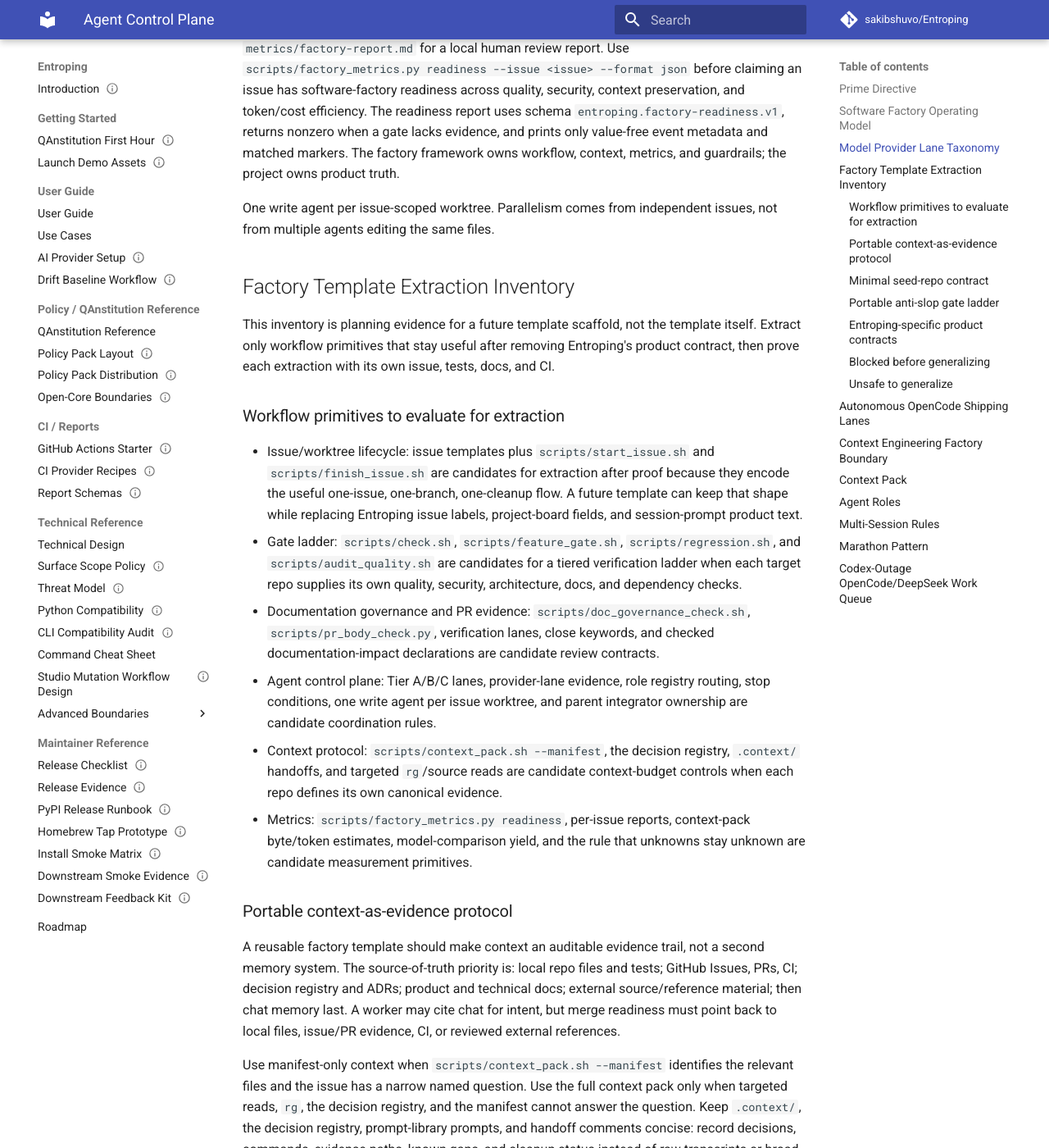
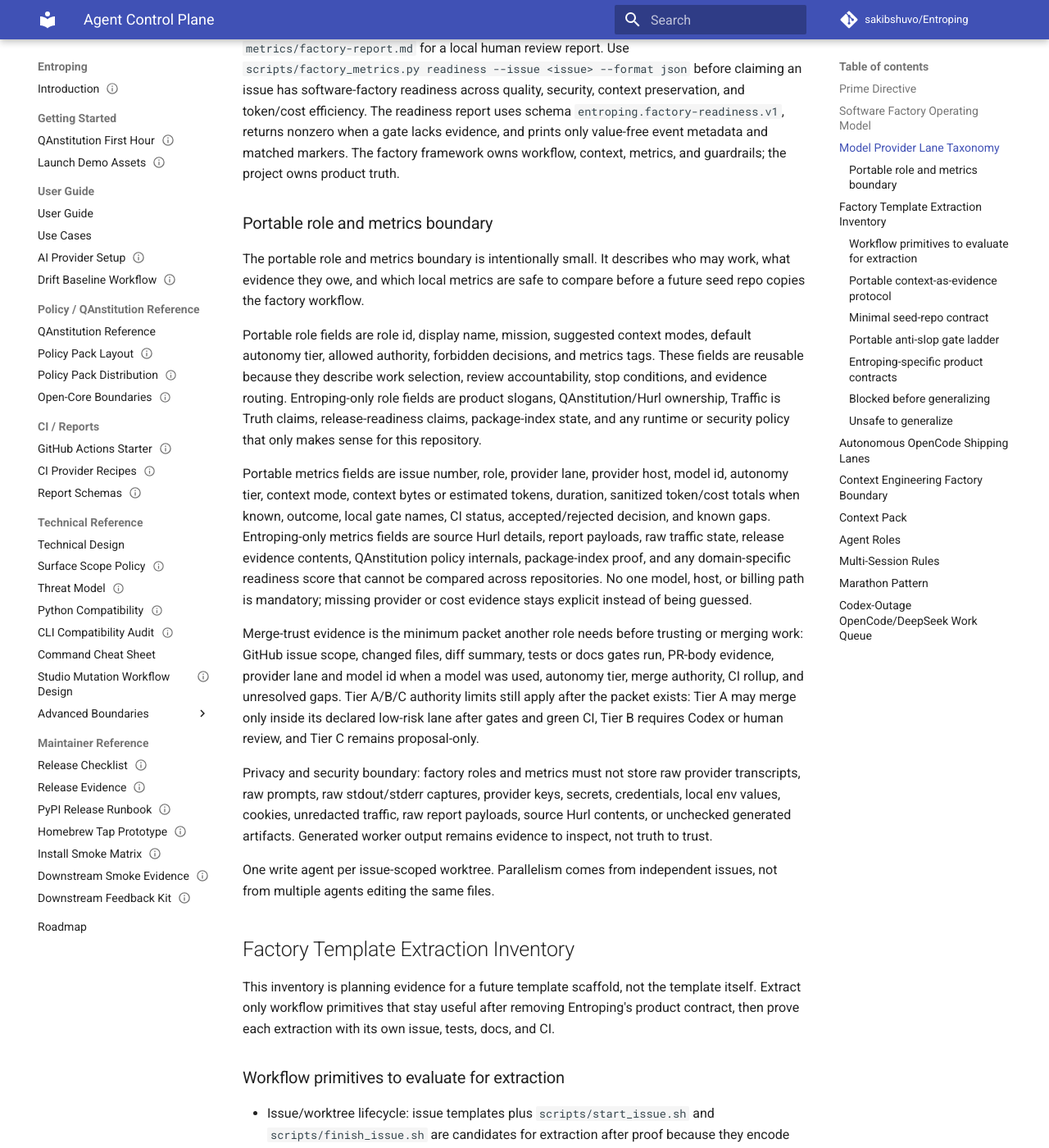
Before and after one commit to sakibshuvo/Entroping, an MkDocs documentation site: the page built from docs/meta/AGENT_CONTROL_PLANE.md, in a window 1280 px wide and 1400 px high, scrolled down 5381 px. Shown: the whole window at 82% size. Built offline with MkDocs 1.6.1 and Material for MkDocs 9.7.7, drawn with Linux system fonts in a browser that asks for light colours; comment, search, counter and statistics services are not loaded.

Commit message:
docs(factory): define portable role metrics boundary (#1502)

```diff
--- a/docs/meta/AGENT_CONTROL_PLANE.md
+++ b/docs/meta/AGENT_CONTROL_PLANE.md
@@ -244,6 +244,44 @@
 evidence, and prints only value-free event metadata and matched markers.
 The factory framework owns workflow, context, metrics, and guardrails; the
 project owns product truth.
+
+### Portable role and metrics boundary
+
+The portable role and metrics boundary is intentionally small. It describes
+who may work, what evidence they owe, and which local metrics are safe to
+compare before a future seed repo copies the factory workflow.
+
+Portable role fields are role id, display name, mission, suggested context
+modes, default autonomy tier, allowed authority, forbidden decisions, and
+metrics tags. These fields are reusable because they describe work selection,
+review accountability, stop conditions, and evidence routing. Entroping-only
+role fields are product slogans, QAnstitution/Hurl ownership, Traffic is Truth
+claims, release-readiness claims, package-index state, and any runtime or
+security policy that only makes sense for this repository.
+
+Portable metrics fields are issue number, role, provider lane, provider host,
+model id, autonomy tier, context mode, context bytes or estimated tokens,
+duration, sanitized token/cost totals when known, outcome, local gate names,
+CI status, accepted/rejected decision, and known gaps. Entroping-only metrics
+fields are source Hurl details, report payloads, raw traffic state, release
+evidence contents, QAnstitution policy internals, package-index proof, and any
+domain-specific readiness score that cannot be compared across repositories.
+No one model, host, or billing path is mandatory; missing provider or cost
+evidence stays explicit instead of being guessed.
+
+Merge-trust evidence is the minimum packet another role needs before trusting
+or merging work: GitHub issue scope, changed files, diff summary, tests or
+docs gates run, PR-body evidence, provider lane and model id when a model was
+used, autonomy tier, merge authority, CI rollup, and unresolved gaps. Tier A/B/C
+authority limits still apply after the packet exists: Tier A may merge only
+inside its declared low-risk lane after gates and green CI, Tier B requires
+Codex or human review, and Tier C remains proposal-only.
+
+Privacy and security boundary: factory roles and metrics must not store raw
+provider transcripts, raw prompts, raw stdout/stderr captures, provider keys,
+secrets, credentials, local env values, cookies, unredacted traffic, raw report
+payloads, source Hurl contents, or unchecked generated artifacts. Generated
+worker output remains evidence to inspect, not truth to trust.
 
 One write agent per issue-scoped worktree. Parallelism comes from independent
 issues, not from multiple agents editing the same files.
```
Also changed, not shown: 1 other file.
